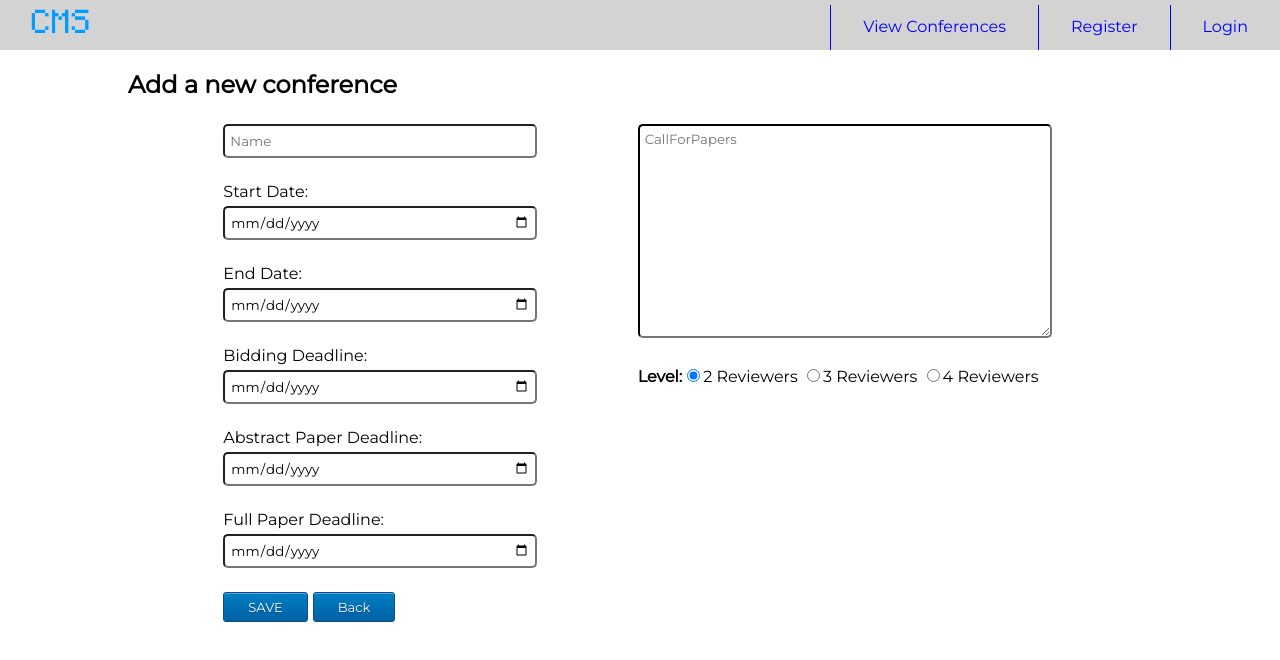
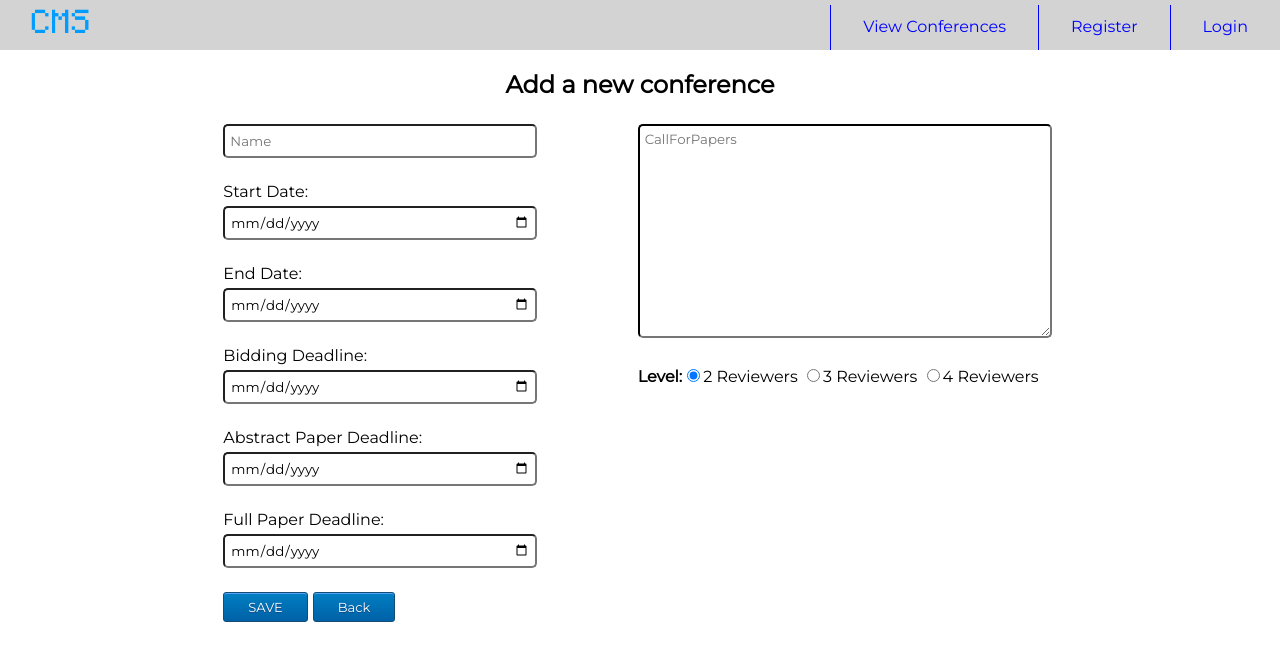
Before and after one commit to condoran/Ciobanii-si-Oile, an Angular app in the folder ConferenceManagement/web/src/main/frontend/front/: page /conference-new in a window 1280 px wide. Shown: the top 660 px of the page. Built offline with nearby package versions, Linux system fonts and the light colour scheme.

Commit message:
conference-new.component.html conference-new.component.css

```diff
--- a/ConferenceManagement/web/src/main/frontend/front/src/app/conference-new/conference-new.component.css
+++ b/ConferenceManagement/web/src/main/frontend/front/src/app/conference-new/conference-new.component.css
@@ -29,3 +29,6 @@ textarea {
   display: flex;
   justify-content: space-evenly;
 }
+header {
+  text-align: center;
+}
--- a/ConferenceManagement/web/src/main/frontend/front/src/app/conference-new/conference-new.component.html
+++ b/ConferenceManagement/web/src/main/frontend/front/src/app/conference-new/conference-new.component.html
@@ -1,5 +1,7 @@
+<header>
 <h2>Add a new conference</h2>
-<div class="container">
+</header>
+  <div class="container">
   <div>
   <input type="text" placeholder="Name" #name/>
 
```
